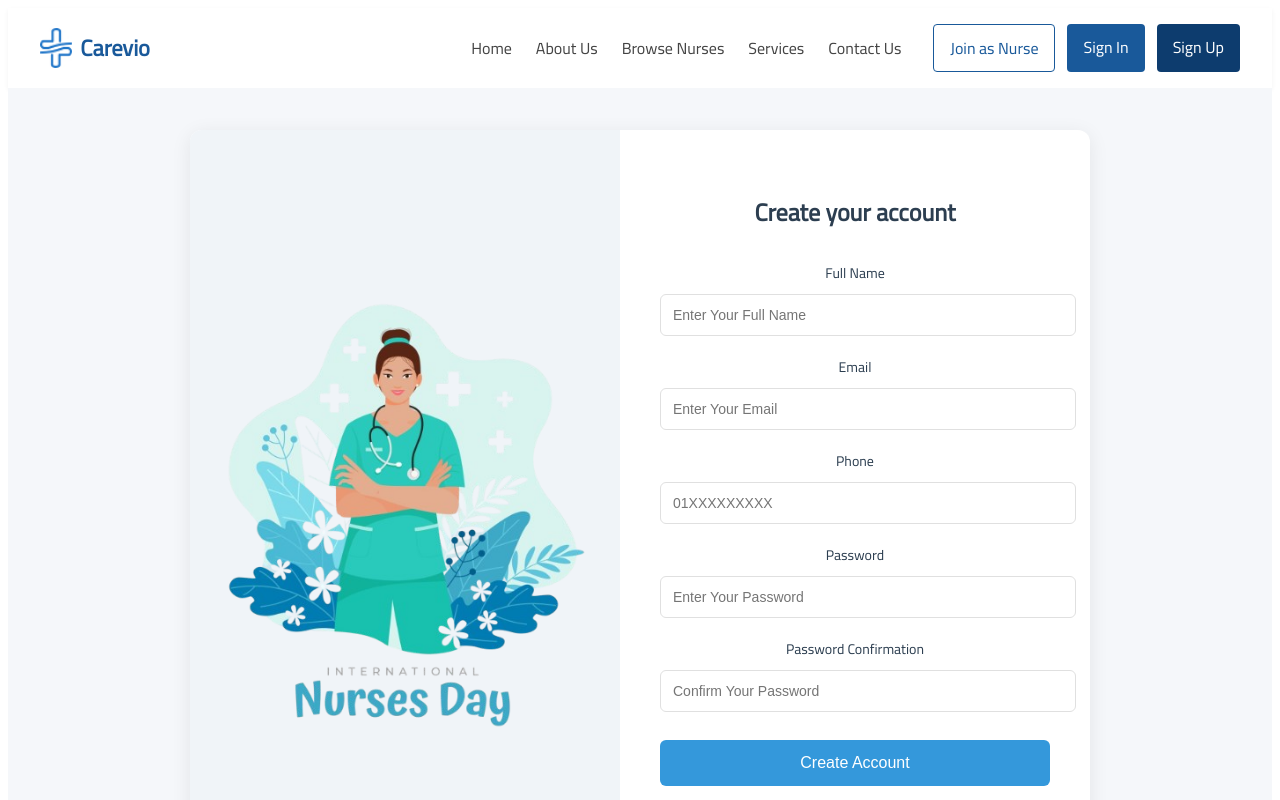
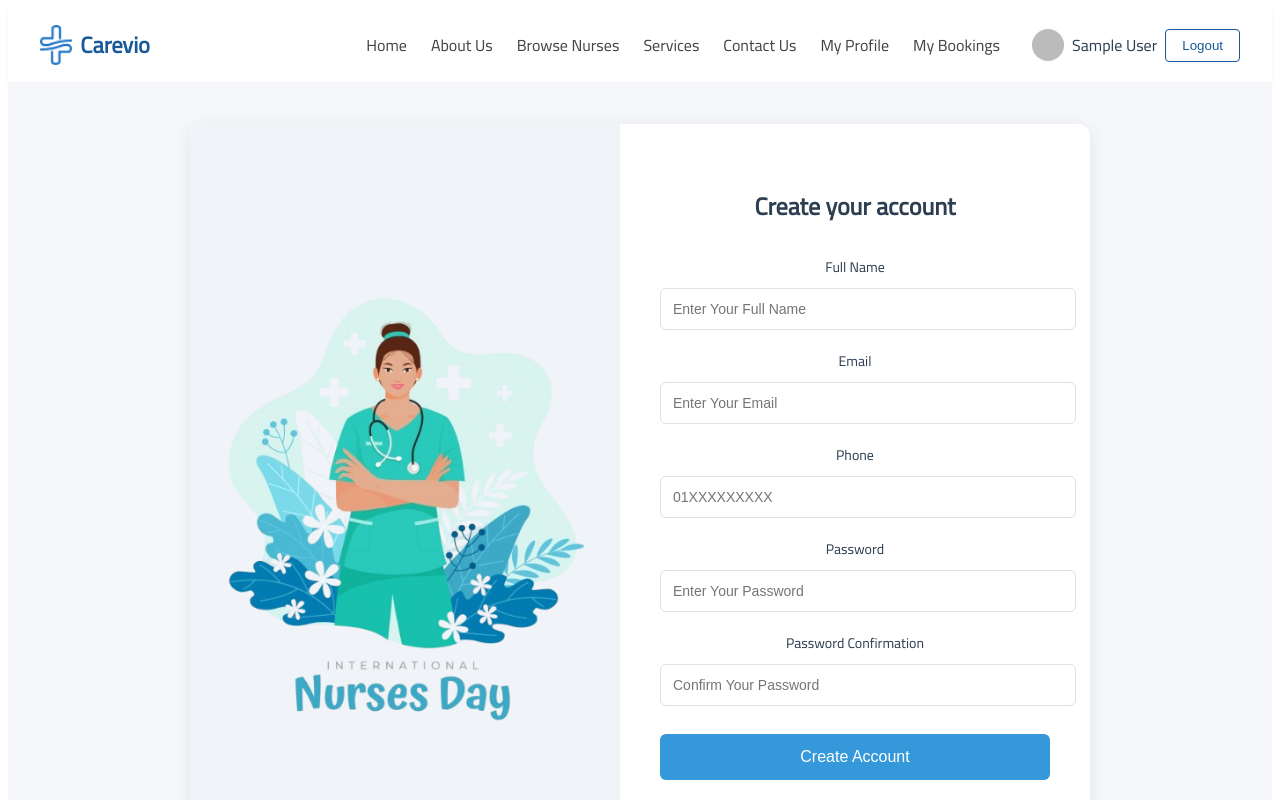
Before and after one commit to Rodina-Salama/Carevio, a Vue app: page /#/signup in a window 1280 px wide. Shown: the top 800 px of the page. Built offline with nearby package versions, Linux system fonts and the light colour scheme; no server answers; sample sign-in values are in the browser's storage.

Commit message:
update navbar

```diff
--- a/src/components/navbar/GuestNavbar.vue
+++ b/src/components/navbar/GuestNavbar.vue
@@ -57,9 +57,43 @@
             >Contact Us</router-link
           >
         </li>
+
+        <!-- ✅ Show these tabs only when user is signed in -->
+        <template v-if="user">
+          <li>
+            <router-link
+              to="/userprofile"
+              @click="closeMenu"
+              active-class="active-link"
+              exact-active-class="active-link"
+              >My Profile</router-link
+            >
+          </li>
+          <li>
+            <router-link
+              to="/mybookings"
+              @click="closeMenu"
+              active-class="active-link"
+              exact-active-class="active-link"
+              >My Bookings</router-link
+            >
+          </li>
+        </template>
       </ul>
 
       <div class="navbar-actions">
+        <template v-if="user">
+          <div class="user-info">
+            <img
+              :src="user.photoURL || defaultAvatar"
+              class="profile-img"
+              alt="Profile"
+            />
+            <span>{{ user.displayName || user.email }}</span>
+            <button class="btn outline" @click="logout">Logout</button>
+          </div>
+        </template>
+        <template v-else>
           <router-link
             to="/join"
             class="btn outline"
@@ -81,24 +115,34 @@
             active-class="active-btn"
             >Sign Up</router-link
           >
+        </template>
       </div>
     </div>
   </nav>
 </template>
 
 <script setup>
-import { ref } from "vue";
+import { ref, onMounted } from "vue";
+import { getAuth, onAuthStateChanged, signOut } from "firebase/auth";
 
-// Menu state
 const isMenuOpen = ref(false);
+const toggleMenu = () => (isMenuOpen.value = !isMenuOpen.value);
+const closeMenu = () => (isMenuOpen.value = false);
 
-// Menu actions
-const toggleMenu = () => {
-  isMenuOpen.value = !isMenuOpen.value;
-};
+const auth = getAuth();
+const user = ref(null);
+const defaultAvatar = "https://via.placeholder.com/40";
 
-const closeMenu = () => {
-  isMenuOpen.value = false;
+onMounted(() => {
+  onAuthStateChanged(auth, (currentUser) => {
+    user.value = currentUser;
+  });
+});
+
+const logout = async () => {
+  await signOut(auth);
+  user.value = null;
+  closeMenu();
 };
 </script>
 
@@ -212,7 +256,19 @@ const closeMenu = () => {
   color: white;
 }
 
-/* Mobile styles */
+.profile-img {
+  width: 32px;
+  height: 32px;
+  border-radius: 50%;
+  object-fit: cover;
+}
+
+.user-info {
+  display: flex;
+  align-items: center;
+  gap: 0.5rem;
+}
+
 .hamburger {
   display: none;
   background: none;
@@ -298,7 +354,6 @@ const closeMenu = () => {
     padding: 0.75rem;
   }
 
-  /* Hamburger animation */
   .hamburger.active .bar:nth-child(1) {
     transform: translateY(8px) rotate(45deg);
   }
--- a/src/router/index.js
+++ b/src/router/index.js
@@ -14,6 +14,7 @@ import NurseProfile from "@/views/nurse/NurseProfile.vue";
 import UserProfile from "@/views/user/UserProfile.vue";
 import EditProfile from "@/views/user/EditProfile.vue";
 import ChangePassword from "@/views/user/ChangePassword.vue";
+import ForgotPassword from "@/views/guest/ForgotPassword.vue";
 
 const routes = [
   { path: "/", name: "HomePage", component: HomePage },
@@ -35,6 +36,11 @@ const routes = [
     name: "ChangePassword",
     component: ChangePassword,
   },
+  {
+    path: "/forgotpassword",
+    name: "ForgotPassword",
+    component: ForgotPassword,
+  },
 ];
 /* eslint-disable */
 const router = createRouter({
--- a/src/views/guest/SignIn.vue
+++ b/src/views/guest/SignIn.vue
@@ -27,6 +27,9 @@
                 required
               />
             </div>
+            <p class="forgot-password">
+              <router-link to="/forgotpassword">Forgot password?</router-link>
+            </p>
 
             <div class="error-message" v-if="messageError">
               {{ messageError }}
```
Lines whose indentation alone changed are shown as unchanged.
